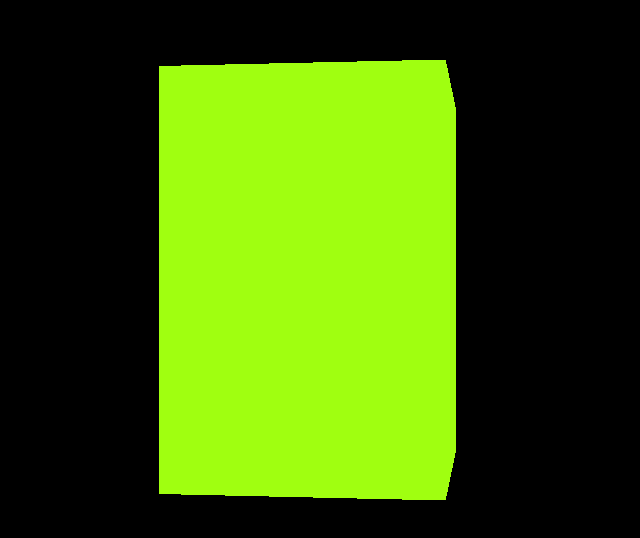
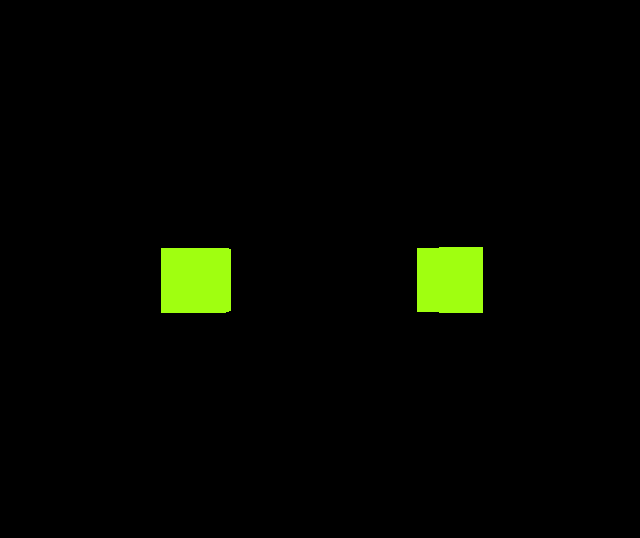
Before and after one commit to aserebryakov/ed-star-map, a plain HTML site: page index.html in a window 1280 px wide. Shown: the part 120-658 px from the top of the page, without its empty margins (316-956 px from the left). Drawn offline with nearby package versions, Linux system fonts and the light colour scheme.

Commit message:
Now I have two boxes

```diff
--- a/index.html
+++ b/index.html
@@ -10,6 +10,7 @@
 	</head>
 	<body>
 		<div id="wgl-container"></div>
+		<script src="http://ajax.googleapis.com/ajax/libs/jquery/1.7.1/jquery.min.js" type="text/javascript"></script>
 		<script src="js/three.js"></script>
 		<script src="js/app.js"></script>
 	</body>
--- a/js/app.js
+++ b/js/app.js
@@ -1,3 +1,19 @@
+function NamedPoint(name, x, y, z) {
+	this.x = x
+	this.y = y
+	this.z = z
+	this.name = name
+}
+
+function coordinatesList() {
+	var array = [
+		new NamedPoint("p1", 10, 0, 0),
+		new NamedPoint("p2", -10, 0, 0)
+	]
+
+	return array;
+}
+
 var example = (function() {
 	"use strict";
 	var scene = new THREE.Scene();
@@ -5,6 +21,7 @@ var example = (function() {
 	var light = new THREE.AmbientLight(0xFFFFFF);
 	var renderer = new THREE.WebGLRenderer();
 	var box;
+	var coordinates;
 
 	function initScene() {
 		renderer.setSize( window.innerWidth, window.innerHeight );
@@ -12,21 +29,34 @@ var example = (function() {
 		camera.position.set(0, 0, 100);
 		scene.add(camera);
 		scene.add(light);
+		read_data();
+		coordinates.forEach(initBox);
+		render();
+	}
 
-		box = new THREE.Mesh(
-			new THREE.BoxGeometry(20, 30, 25),
+	function initBox(object) {
+		var box = new THREE.Mesh(
+			new THREE.BoxGeometry(5, 5, 5),
 			new THREE.MeshBasicMaterial({color : 0xA0FF10})
 		);
 
-		box.name = "box";
+		box.name = object.name;
+		//box.position.set(new THREE.Vector3(object.x, object.y, object.z));
+		box.position.x = object.x;
+		box.position.y = object.y;
+		box.position.z = object.z;
 		scene.add(box);
-		render();
 	}
 
 	function render() {
+		var box = scene.getObjectByName("p1");
 		box.rotation.y += 0.01;
 		renderer.render(scene, camera);
 		requestAnimationFrame(render);
+	}
+
+	function read_data() {
+		coordinates = coordinatesList();
 	}
 
 	window.onload = initScene
```
